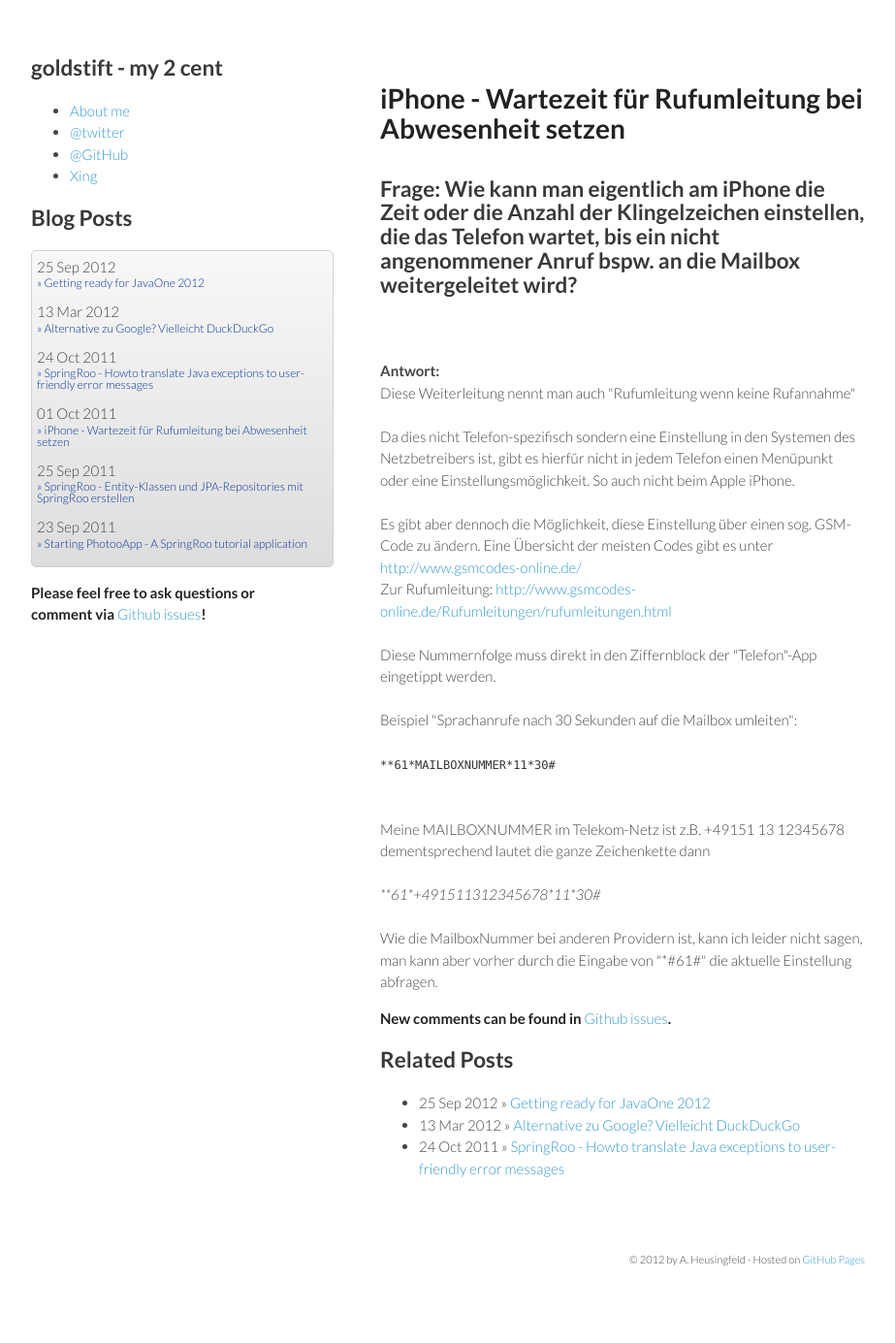
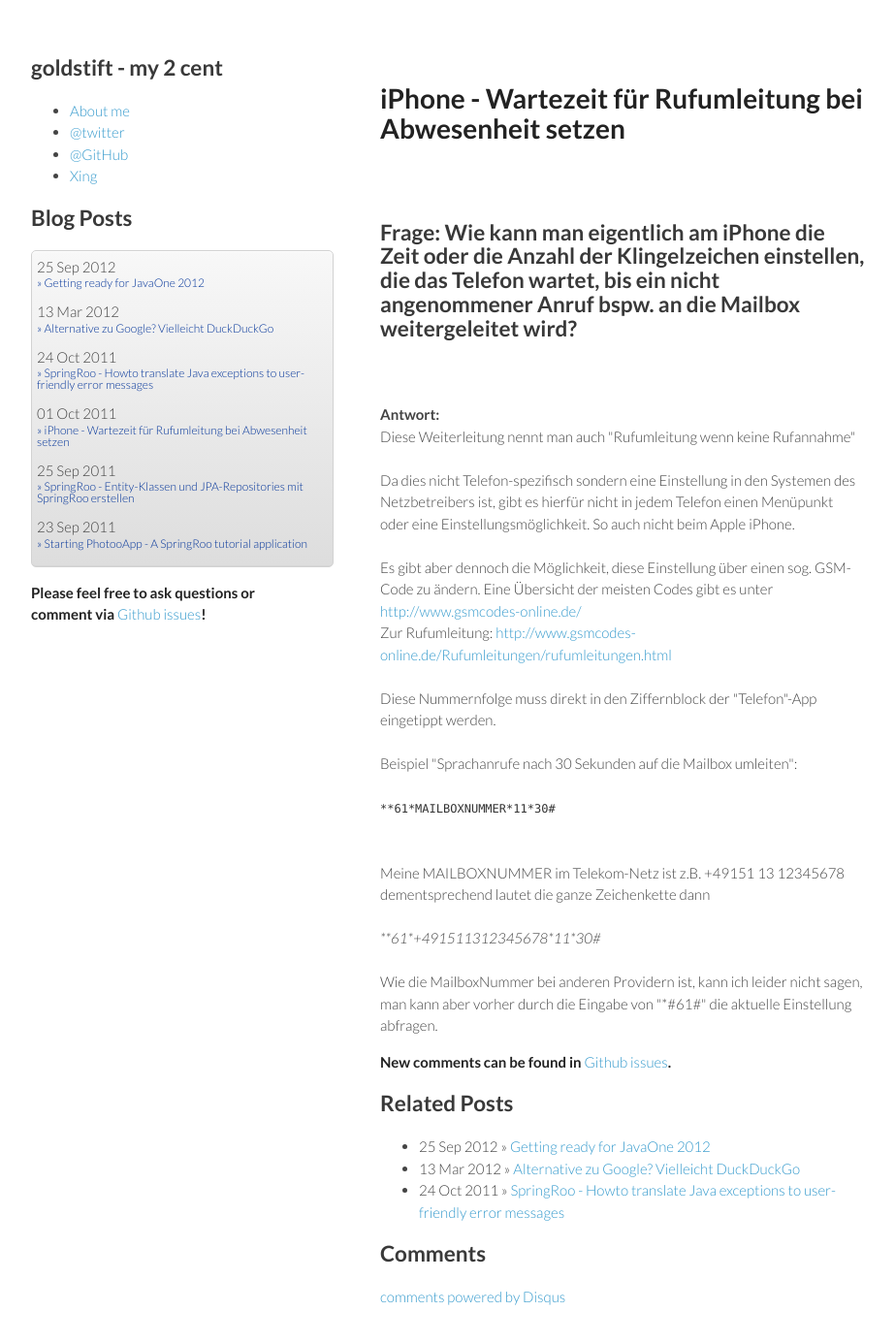
Before and after one commit to aheusingfeld/aheusingfeld.github.io, a Jekyll site: the page built from _posts/2011-10-01-iphone-wartezeit-f-r-rufumleitung-bei-abwesenheit-setzen.html, in a window 1280 px wide and 1400 px high. Shown: the top 1385 px of the window at 97% size, without its empty margins (178-1101 px from the left). Built offline with Jekyll 4.4.1, drawn with Linux system fonts in a browser that asks for light colours; comment, search, counter and statistics services are not loaded.

Commit message:
added disqus plugin for comments

```diff
--- a/_layouts/post.html
+++ b/_layouts/post.html
@@ -14,3 +14,21 @@
     {% endfor %}
   </ul>
 </div>
+<div id="disqus">
+<h2>Comments</h2>
+ <div id="disqus_thread"></div>
+        <script type="text/javascript">
+            /* * * CONFIGURATION VARIABLES: EDIT BEFORE PASTING INTO YOUR WEBPAGE * * */
+            var disqus_shortname = 'goldstift';
+
+            /* * * DON'T EDIT BELOW THIS LINE * * */
+            (function() {
+                var dsq = document.createElement('script'); dsq.type = 'text/javascript'; dsq.async = true;
+                dsq.src = 'http://' + disqus_shortname + '.disqus.com/embed.js';
+                (document.getElementsByTagName('head')[0] || document.getElementsByTagName('body')[0]).appendChild(dsq);
+            })();
+        </script>
+        <noscript>Please enable JavaScript to view the <a href="http://disqus.com/?ref_noscript">comments powered by Disqus.</a></noscript>
+        <a href="http://disqus.com" class="dsq-brlink">comments powered by <span class="logo-disqus">Disqus</span></a>
+
+</div>
--- a/stylesheets/styles.css
+++ b/stylesheets/styles.css
@@ -151,6 +151,7 @@
 }
 section div#post { padding-top:1em;}
 section p.issues { padding-top:1em;}
+div#post h2 { margin-top:2em; }
 
 small {
   font-size:11px;
```
Also changed, not shown: params.json (+7 -1 lines).
